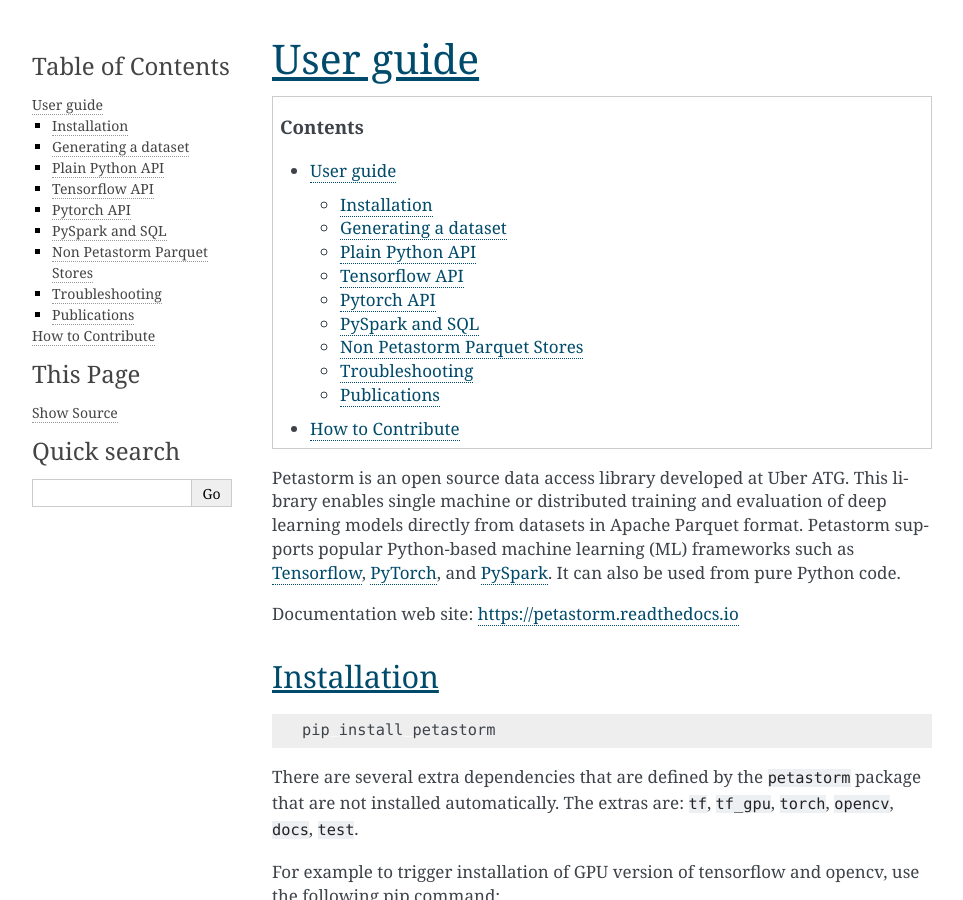
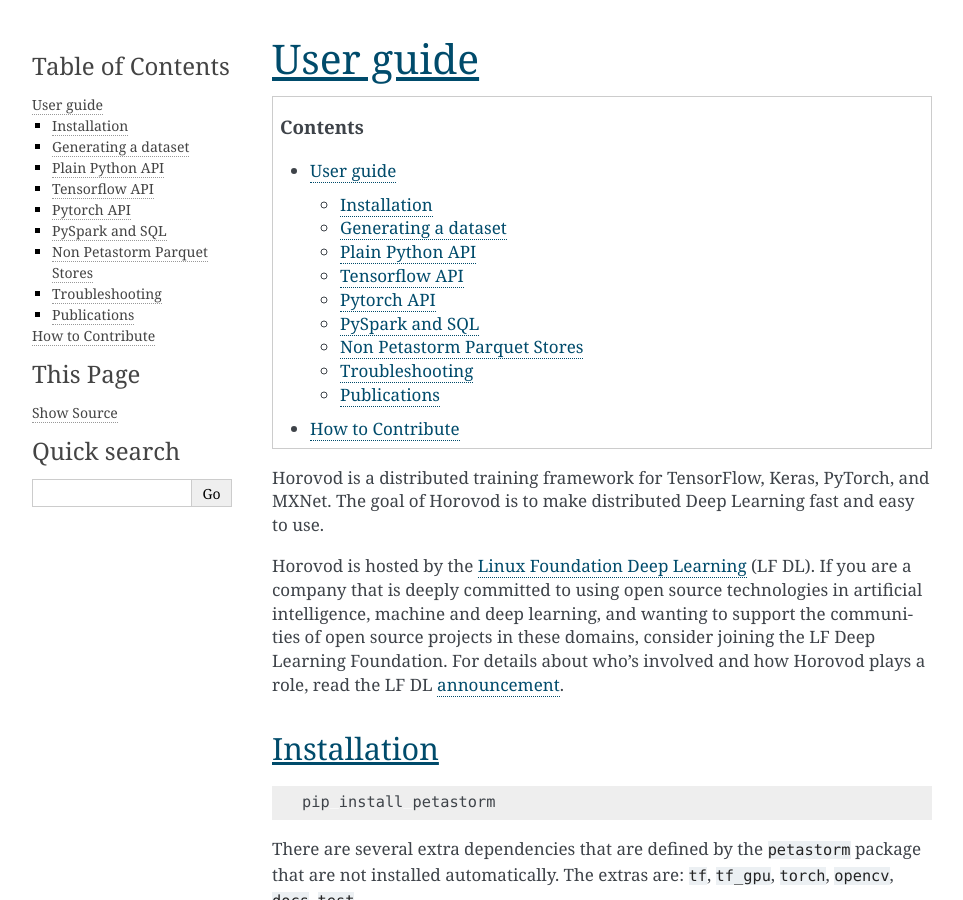
Before and after one commit to horovod/horovod, a Sphinx documentation site: the page built from docs/readme_include.rst, in a window 1280 px wide and 900 px high. Shown: the whole window, without its empty margins (148-1111 px from the left). Built offline with Sphinx 7.4.7, drawn with Linux system fonts in a browser that asks for light colours.

Commit message:
Updates content from README outside docs
Signed-off-by: Igor Wilbert <igor.wilbert@gmail.com>

```diff
--- a/README.rst
+++ b/README.rst
@@ -1,39 +1,44 @@
 .. raw:: html
 
-    <img src="docs/images/logo-120.png" width="120px">
+    <p align="center"><img src="https://user-images.githubusercontent.com/16640218/34506318-84d0c06c-efe0-11e7-8831-0425772ed8f2.png" alt="Logo" width="200"/></p>
     <br/>
 
-Petastorm
+Horovod
 =========
 
-.. image:: https://travis-ci.com/uber/petastorm.svg?branch=master
-   :target: https://travis-ci.com/uber/petastorm
-   :alt: Build Status (Travis CI)
-
-.. image:: https://codecov.io/gh/uber/petastorm/branch/master/graph/badge.svg
-   :target: https://codecov.io/gh/uber/petastorm/branch/master
-   :alt: Code coverage
+.. image:: https://badge.buildkite.com/6f976bc161c69d9960fc00de01b69deb6199b25680a09e5e26.svg?branch=master
+   :target: https://buildkite.com/horovod/horovod
+   :alt: Build Status
 
 .. image:: https://img.shields.io/badge/License-Apache%202.0-blue.svg
    :target: https://img.shields.io/badge/License-Apache%202.0-blue.svg
    :alt: License
 
-.. image:: https://badge.fury.io/py/petastorm.svg
-   :target: https://pypi.org/project/petastorm
-   :alt: Latest Version
+.. image:: https://app.fossa.com/api/projects/git%2Bgithub.com%2Fhorovod%2Fhorovod.svg?type=shield
+   :target: https://app.fossa.com/projects/git%2Bgithub.com%2Fhorovod%2Fhorovod?ref=badge_shield
+   :alt: FOSSA Status
+
+.. image:: https://bestpractices.coreinfrastructure.org/projects/2373/badge
+   :target: https://bestpractices.coreinfrastructure.org/projects/2373
+   :alt: CII Best Practices
+
+.. image:: https://pepy.tech/badge/horovod
+   :target: https://pepy.tech/project/horovod
+   :alt: Downloads
 
 .. inclusion-marker-start-do-not-remove
 
 .. contents::
 
 
-Petastorm is an open source data access library developed at Uber ATG. This library enables single machine or
-distributed training and evaluation of deep learning models directly from datasets in Apache Parquet
-format. Petastorm supports popular Python-based machine learning (ML) frameworks such as
-`Tensorflow <http://www.tensorflow.org/>`_, `PyTorch <https://pytorch.org/>`_, and
-`PySpark <http://spark.apache.org/docs/latest/api/python/pyspark.html>`_. It can also be used from pure Python code.
+Horovod is a distributed training framework for TensorFlow, Keras, PyTorch, and MXNet. The goal of Horovod is to make
+distributed Deep Learning fast and easy to use.
 
-Documentation web site: `<https://petastorm.readthedocs.io>`_
+
+Horovod is hosted by the `Linux Foundation Deep Learning <https://lfdl.io>`_ (LF DL). If you are a company that is deeply
+committed to using open source technologies in artificial intelligence, machine and deep learning, and wanting to support
+the communities of open source projects in these domains, consider joining the LF Deep Learning Foundation. For details
+about who's involved and how Horovod plays a role, read the LF DL `announcement <https://lfdl.io/press/2018/12/13/lf-deep-learning-welcomes-horovod-distributed-training-framework-as-newest-project/>`_.
 
 
 
```
Also changed, not shown: docs/index.rst (+0 -20 lines).
